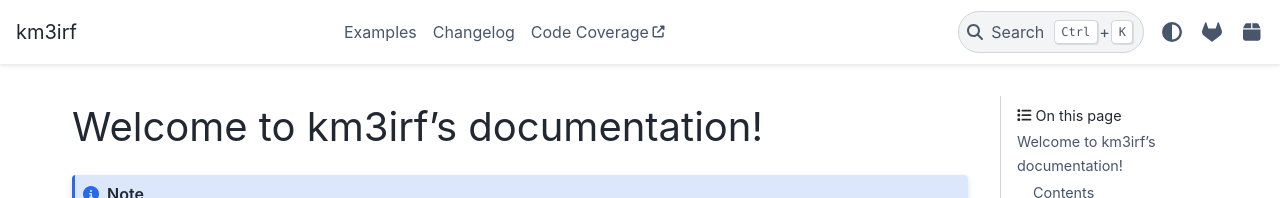
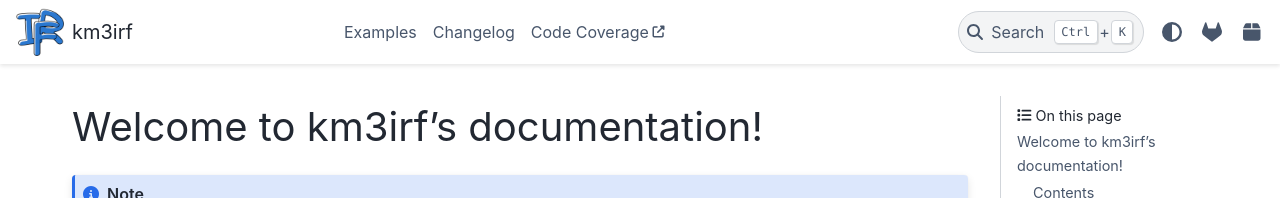
Before and after one commit to KM3NeT/km3irf, a Sphinx documentation site: the page built from doc/index.rst, in a window 1280 px wide. Shown: the top 198 px of the page. Built offline with Sphinx 7.4.7 and the PyData theme 0.15.4, drawn with Linux system fonts in a browser that asks for light colours; pages that are not in the unit, such as notebooks, are missing from menus.

Commit message:
logos for light and dark pydata theme

```diff
--- a/doc/conf.py
+++ b/doc/conf.py
@@ -24,6 +24,7 @@
 
 version = get_distribution("km3irf").version
 short_version = ".".join(version.split(".")[:2])
+doc_version = ".".join(version.split("+")[:1])
 project = "km3irf {}".format(short_version)
 copyright = "{0}, Tamas Gal and Mikhail Smirnov".format(date.today().year)
 author = "Tamas Gal, Mikhail Smirnov"
@@ -68,9 +69,6 @@
 
 # The theme to use for HTML and HTML Help pages.  See the documentation for
 # a list of builtin themes.
-#
-# html_theme = "sphinx_rtd_theme"
-# html_theme_path = [sphinx_rtd_theme.get_html_theme_path()]
 html_theme = "pydata_sphinx_theme"
 
 # Add any paths that contain custom static files (such as style sheets) here,
@@ -78,6 +76,7 @@
 # so a file named "default.css" will overwrite the builtin "default.css".
 html_static_path = ["_static"]
 html_title = "km3irf {}".format(version)
+html_logo = "_static/logo_km3irf_light.png"
 
 # Specify icons from pydata_sphinx_theme
 html_theme_options = {
@@ -95,4 +94,9 @@
             "type": "fontawesome",
         },
     ],
+    "logo": {
+        "text": "km3irf {}".format(doc_version),
+        "image_dark": "_static/logo_km3irf_dark.png",
+        "alt_text": "km3irf",
+    },
 }
```
Also changed, not shown: doc/_static/logo_km3irf_dark.png (added), doc/_static/logo_km3irf_light.png (added).
